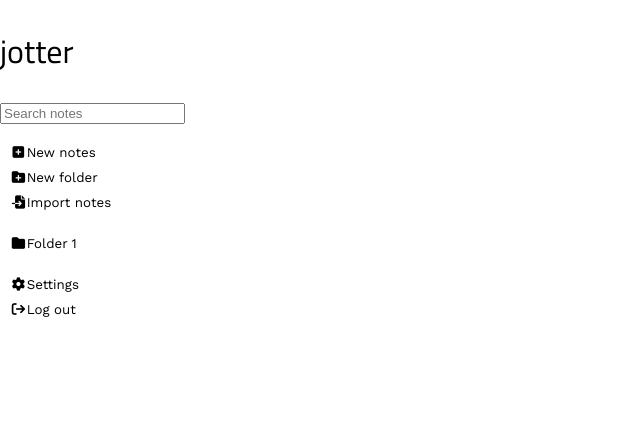
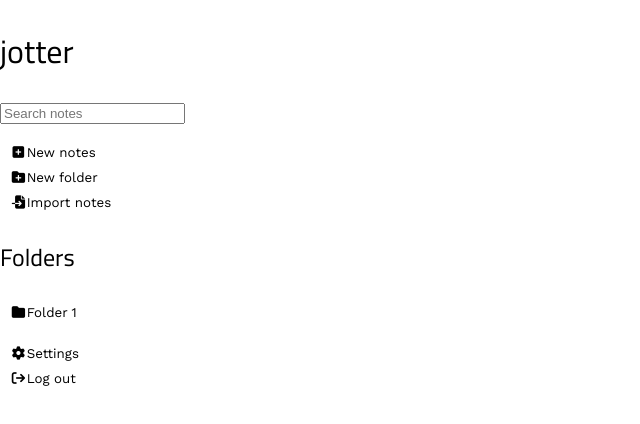
Before and after one commit to bourdier/jotter, a React (Create React App) app: page /login in a window 1280 px wide. Shown: the top 424 px of the page, without its empty margins (0-640 px from the left). Built offline with nearby package versions, Linux system fonts and the light colour scheme; a web font is replaced by a local one.

Commit message:
Add folder list title

```diff
--- a/src/components/Navtab.js
+++ b/src/components/Navtab.js
@@ -13,6 +13,7 @@ export default function Navtab() {
         </ul>
       </div>
       <div className="navtab__folders">
+        <h2>Folders</h2>
         <ul className="no-bullet">
           <li><button className="no"><i className="fa-solid fa-fw fa-folder"></i>Folder 1</button></li>
         </ul>
```
